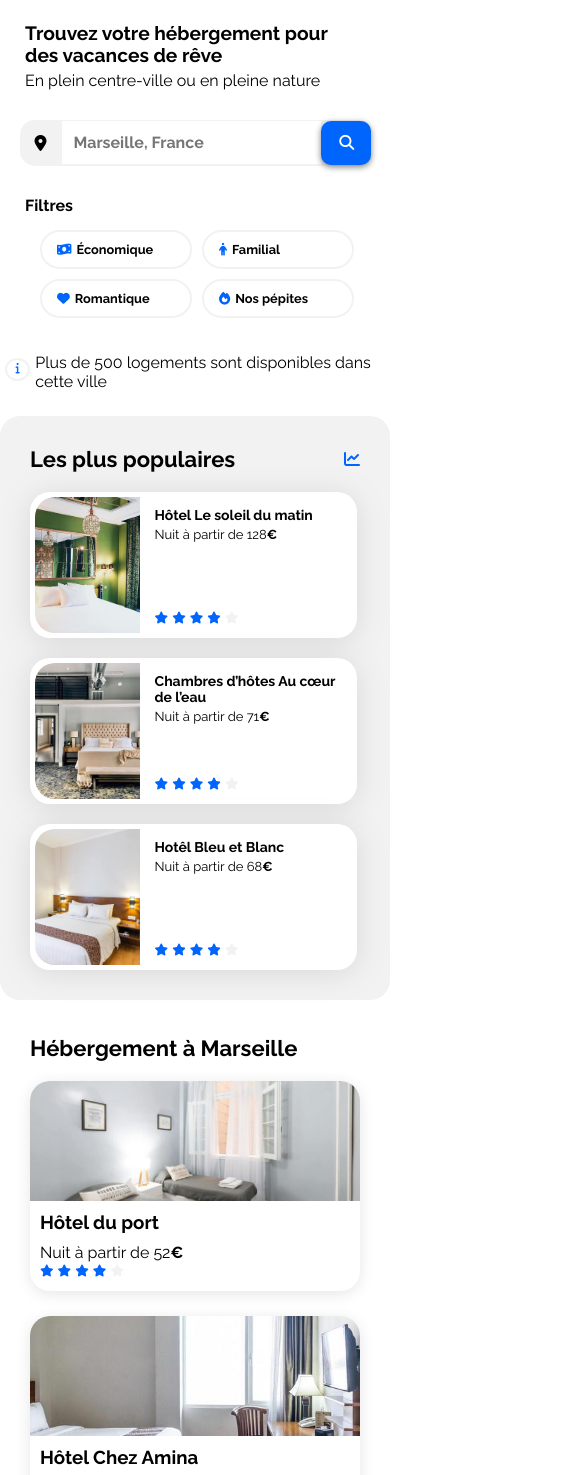
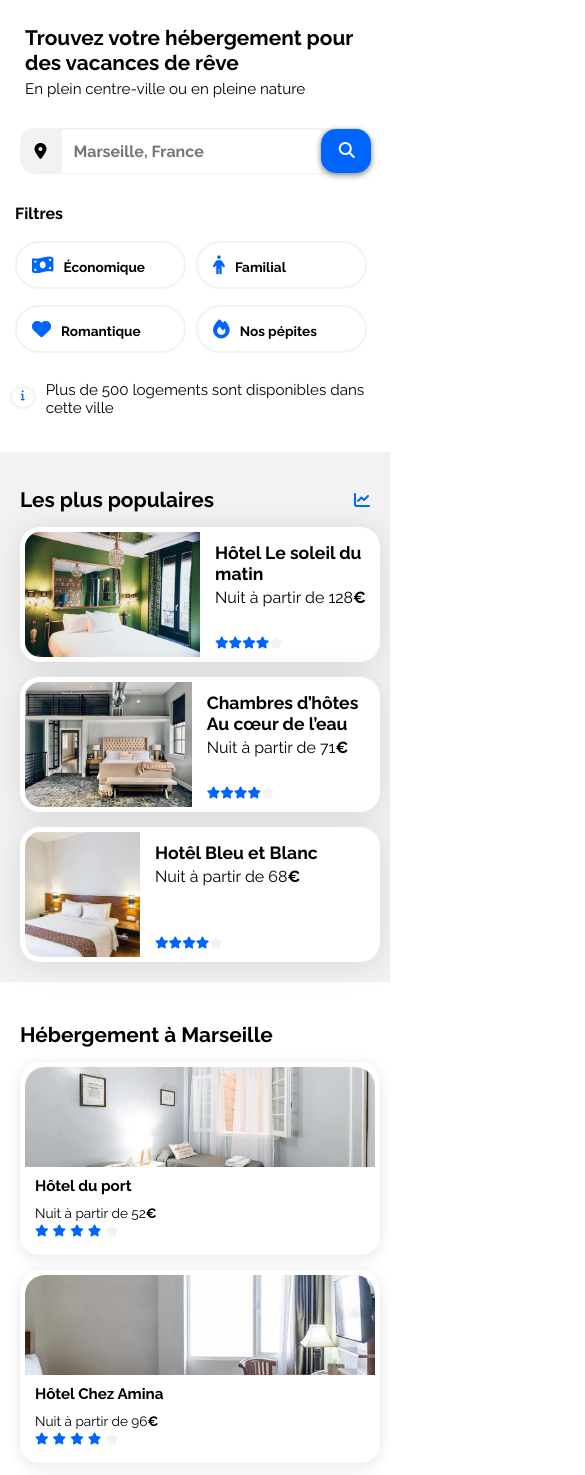
Before and after one commit to LucilleSnz/Projet-2, a plain HTML site: page index.html in a window 390 px wide. Shown: the part 119-1594 px from the top of the page, 585 px wide, since content can reach past the window. Drawn offline with Linux system fonts and the light colour scheme.

Commit message:
version mobile et mise en page css

```diff
--- a/style.css
+++ b/style.css
@@ -19,7 +19,6 @@ body {
 
 .main-container {
     width: 100%;
-    max-width: 1440px;
     padding: 0 50px;
     box-sizing: border-box;
 }
@@ -31,7 +30,7 @@ a {
 
 .section-title {
     margin: 0;
-    font-size: 22px;
+    font-size: 1.5em;
 }
 
 .card {
@@ -46,7 +45,7 @@ a {
 }
 
 .card-title {
-    font-size: 16px;
+    font-size: 1em;
 }
 
 .euro {
@@ -114,7 +113,7 @@ h1{
     border: none;
     padding: 9px;
     font-weight: bolder;
-    font-size: 20px;
+    font-size: 1.25em;
     text-align: center;
 }
 
@@ -140,7 +139,7 @@ h1{
     border-radius: 0px 15px 15px 0px;
     background-color: #0065FC;
     line-height: 20px;
-    font-size: 15px;
+    font-size: 1em;
     font-weight: bold;
 }
 
@@ -250,7 +249,7 @@ main{
     width: 100%;
     border-top-left-radius: 20px;
     border-top-right-radius: 20px;
-    max-height: 120px;
+    height: 100px;
 }
 
 .hebergement-card-content{
@@ -264,15 +263,20 @@ main{
     margin-top: 30px;
     margin-bottom: 5px;
     box-shadow: 0px 3px 15px rgba(0, 0, 0, 0.1);
+    display: flex;
+    justify-content: space-between;
+    flex-direction: column;
 }
 
 .hebergement-card-title{
     margin: 0;
     margin-bottom: 10px;
+    font-size: 1em;
 }
 
 .hebergement-card-subtitle{
     margin: 0;
+    font-size: 0.9em;
 }
 
 
@@ -329,20 +333,18 @@ main{
 
 /******** Activités********/
 .activites-a-marseille {
-    padding-left: 30px;
-    margin-top: 50px;
+    margin-top: 70px;
 }
 
 .card-activites img {
     border-radius: 20px 20px 0px 0px;
     width: 100%;
-    height: 380px;
+    height: 300px;
     object-fit: cover;
 }
 
 .card-activites {
-    width: 25%;
-    height: auto;
+    width: 100%;
     border-radius: 0px 0px 20px 20px;
     gap: 30px;
     box-shadow: 0px 10px 10px #F2F2F2;
@@ -356,12 +358,12 @@ main{
     justify-content: space-around;
     gap: 30px;
     margin-top: 30px;
-    padding-bottom: 50px;
+    padding-bottom: 70px;
 }
 
 .cards-title{
     padding: 20px;
-    font-size: 15px;
+    font-size: 1em;
     font-weight: bold;
 }
 
@@ -390,11 +392,11 @@ footer{
 }
 
 .a-propos {
-    margin-right: 300px;
+    margin-right: 330px;
 }
 
 .nos-hebergements {
-    margin-right: 300px;
+    margin-right: 330px;
 }
 
 .assitance {
@@ -447,11 +449,11 @@ ul{
     }
 
     .populaires-cards .card-title {
-        font-size: 14px;
+        font-size: 1.1em;
     }
 
     .populaires-cards .card-subtitle {
-        font-size: 13px;
+        font-size: 1em;
     }
 
     .card-activites img {
@@ -480,16 +482,16 @@ ul{
         justify-content: left;
         margin-bottom: 0%;
         flex-direction: column;
-        gap: 30px;
+        gap: 20px;
         display: flex;
     }
 
     .booki {
-        height: 17px;
-        margin-top: 20px;
-        width: 55px;
+        margin-top: 25px;
+        width: 20%;
         display: flex;
         align-self: center;
+        height: unset;
     }
 
     .menu-links{
@@ -513,13 +515,14 @@ ul{
     }
 
     h1 {
-        font-size: 1.2em;
+        font-size: 1.3em;
         padding: 15px 25px 0 25px;
     }
 
     main > p {
         margin-left: 25px;
         margin-top: 5px;
+        font-size: 0.95em;
     }
 
     .search-icon{
@@ -544,7 +547,7 @@ ul{
     }
 
     .search-button{
-        border-radius: 10px;
+        border-radius: 15px;
         box-shadow: gray 0px 2px 6px;
         width: 18%;
     }
@@ -555,14 +558,15 @@ ul{
 
     .filter-text{
         margin-bottom: 10px;
+        margin-left: 15px;
     }
 
     .filters-icones{
         align-items: flex-start;
-        margin-left: 25px;
         flex-direction: column;
         width: 100%;
         display: flex;
+        padding-bottom: 20px;
     }
 
     .filter-buttons{
@@ -572,10 +576,16 @@ ul{
     }
 
     .filter-button{
-        margin: 5px 5px;
-        width: 40%;
-        font-size: 0.8em;
+        margin: 8px 5px;
+        width: 45%;
+        font-size: 0.85em;
         text-align: left;
+        padding: 12px 15px;
+    }
+
+    .filter-button > i{
+        font-size: 1.4em;
+        margin-right: 10px;
     }
 
     .info{
@@ -584,15 +594,18 @@ ul{
         flex-direction: row;
         justify-content: left;
         align-items: center;
+        margin-bottom: 5px;
     }
 
     .info > p {
         display: flex;
         justify-content: center;
+        font-size: 0.95em;
+        margin-bottom: 10px;
     }
 
     .info p i {
-        margin: 5px;
+        margin: 5px 10px;
         width: 20px;
     }
 
@@ -600,12 +613,20 @@ ul{
         flex-direction: column-reverse;
     }
 
+    .section-title{
+        font-size: 1.3em;
+    }
+
     .hebergements{
         background: white;
     }
 
     .hebergements-and-populaires section {
-        margin-top: 5px;
+        margin-top: 20px;
+        border-radius: unset;
+        flex-direction: column;
+        display: flex;
+        padding: 20px;
     }
 
     .hebergement-cards {
@@ -621,13 +642,21 @@ ul{
         display: flex;
         justify-content: space-between;
         flex-direction: inherit;
-        margin-top: 20px;
-        padding: 0;
+        margin-top: 15px;
+        margin-bottom: 0px;
     }
 
-    .hebergements-and-populaires section{
-        flex-direction: column;
-        display: flex;
+    .hebergement-card-title{
+        font-size: 0.95em;
+    }
+
+    .hebergement-card-subtitle{
+        font-size: 0.85em;
+    }
+
+    .hebergement-card-img{
+        width: 100%;
+        height: 100px;
     }
 
     .card {
@@ -641,19 +670,49 @@ ul{
         background-color: var(--main-bg-color);
     }
 
+    .populaires-title{
+        margin-top: 15px;
+    }
+
     .populaires-cards {
         width: 100%;
         display: flex;
         justify-content: space-between;
         flex-direction: inherit;
+        margin-top: 0;
+    }
+
+    .populaires-cards a {
+        width: 100%;
     }
 
     .populaires-cards .card {
         display: flex;
-        margin-top: 20px;
+        margin-top: 15px;
         justify-content: space-around;
         height: 100%;
-        width: 320%;
+        width: 100%;
+        flex-wrap: unset;
+    }
+
+    .populaires-cards img{
+        height: 125px;
+        border-top-left-radius: 15px;
+        border-bottom-left-radius: 15px;
+        width: 50%;
+    }
+
+    .populaires-cards .card-content{
+        width: 100%;
+    }
+
+    .populaires-cards .card-rating{
+        letter-spacing: -2px;
+    }
+
+    .activites-a-marseille{
+        margin-top: 10px;
+        padding: 20px;
     }
 
     .activites {
@@ -661,22 +720,41 @@ ul{
         flex-wrap: wrap;
         display: flex;
         justify-content: space-between;
-        gap: 30px;
+        gap: 15px;
         margin-top: 30px;
         padding-bottom: 50px;
-        width: 365%;
+        width: 100%;
     }
 
     .card-activites img {
         height: 130px;
     }
 
+    .card-activites{
+        width: 100%;
+    }
+
+    footer{
+        font-size: 0.90em;
+    }
+
+    ul{
+        margin-top: 0;
+    }
+
     .listing {
         flex-direction: column;
     }
 
+    .listing h3 {
+        margin-bottom: 0;
+    }
 
+    .a-propos{
+        margin-bottom: 15px;
+    }
 
-
-
+    .nos-hebergements{
+        margin-bottom: 15px;
+    }
 }
```
